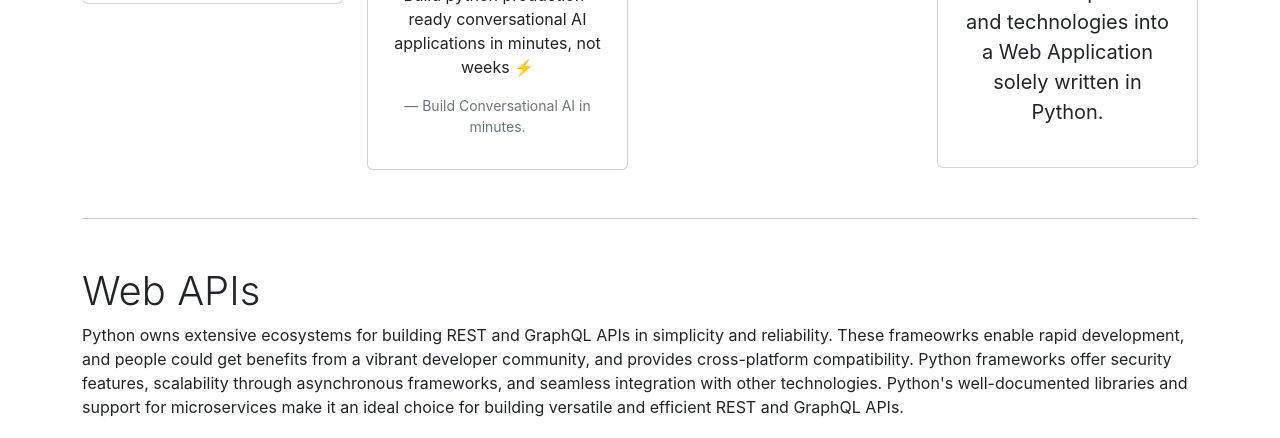
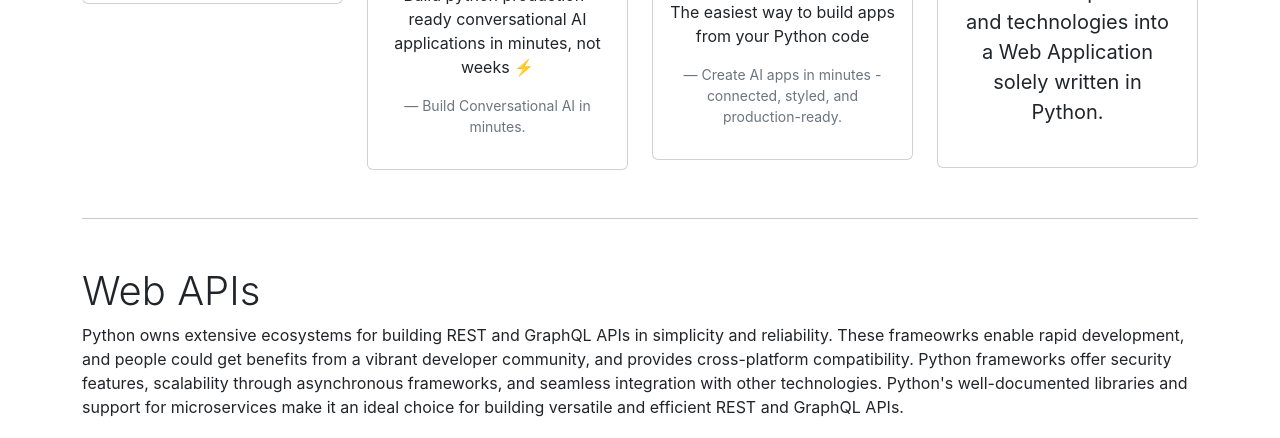
Before and after one commit to jgujerry/python-frameworks, a plain HTML site: page index.html in a window 1280 px wide. Shown: the part 4670-5108 px from the top of the page. Drawn offline with Linux system fonts and the light colour scheme.

Commit message:
Add Davia

```diff
--- a/index.html
+++ b/index.html
@@ -821,6 +821,20 @@
           </div>
         </div>
 
+        <div class="col-12 col-6 col-sm-6 col-lg-3 mb-4">
+          <div class="card">
+            <div class="card-body text-center">
+              <a href="https://github.com/davialabs/davia" target="_blank">
+                <img class="card-img-top" src="static/image/logos/davia.png" style="width:100%; height:auto" alt="Davia"/>
+              </a>
+              <blockquote class="mb-0 mt-3">
+                <p>The easiest way to build apps from your Python code</p>
+                <footer class="blockquote-footer mt-2">Create AI apps in minutes - connected, styled, and production-ready.</footer>
+              </blockquote>
+            </div>
+          </div>
+        </div>
+
       </div>
     </div>
     <!-- ================End of Web Apps (Python UI)================ -->
```
Also changed, not shown: static/image/logos/davia.png (added).
